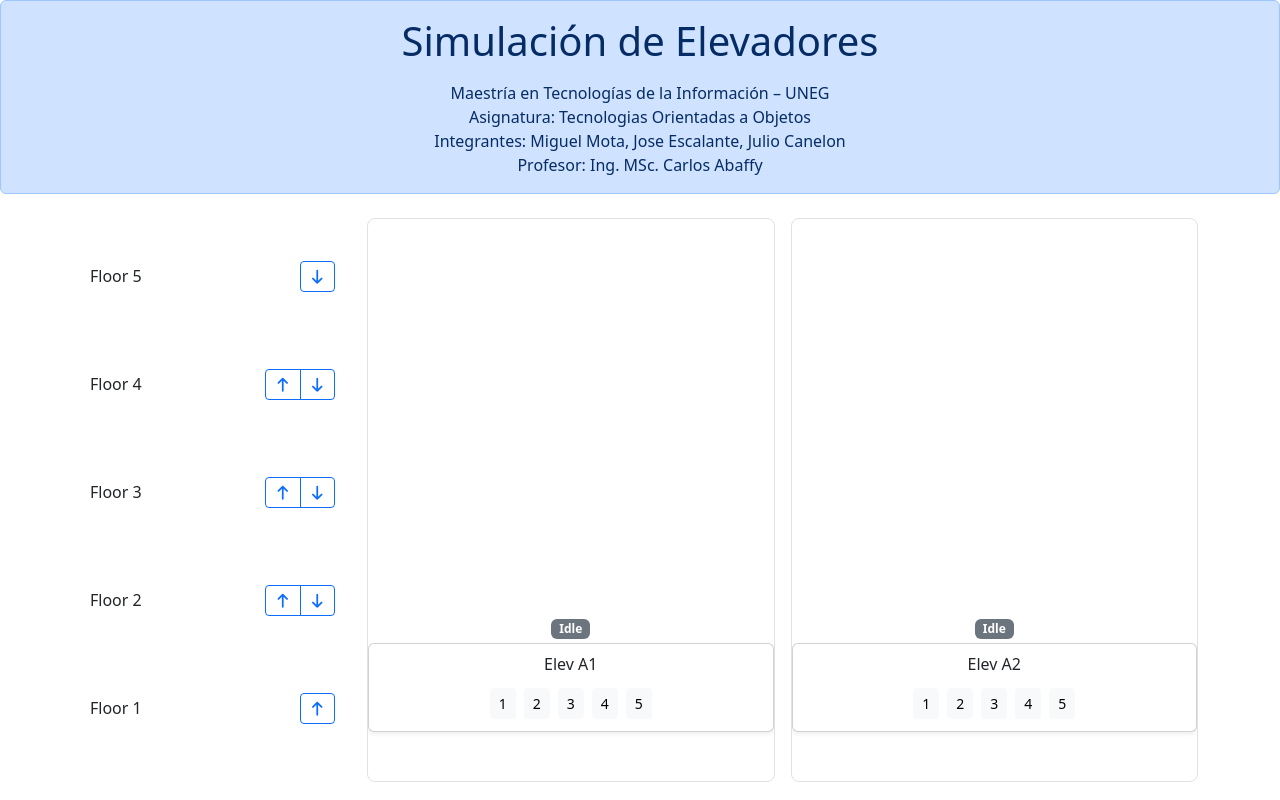
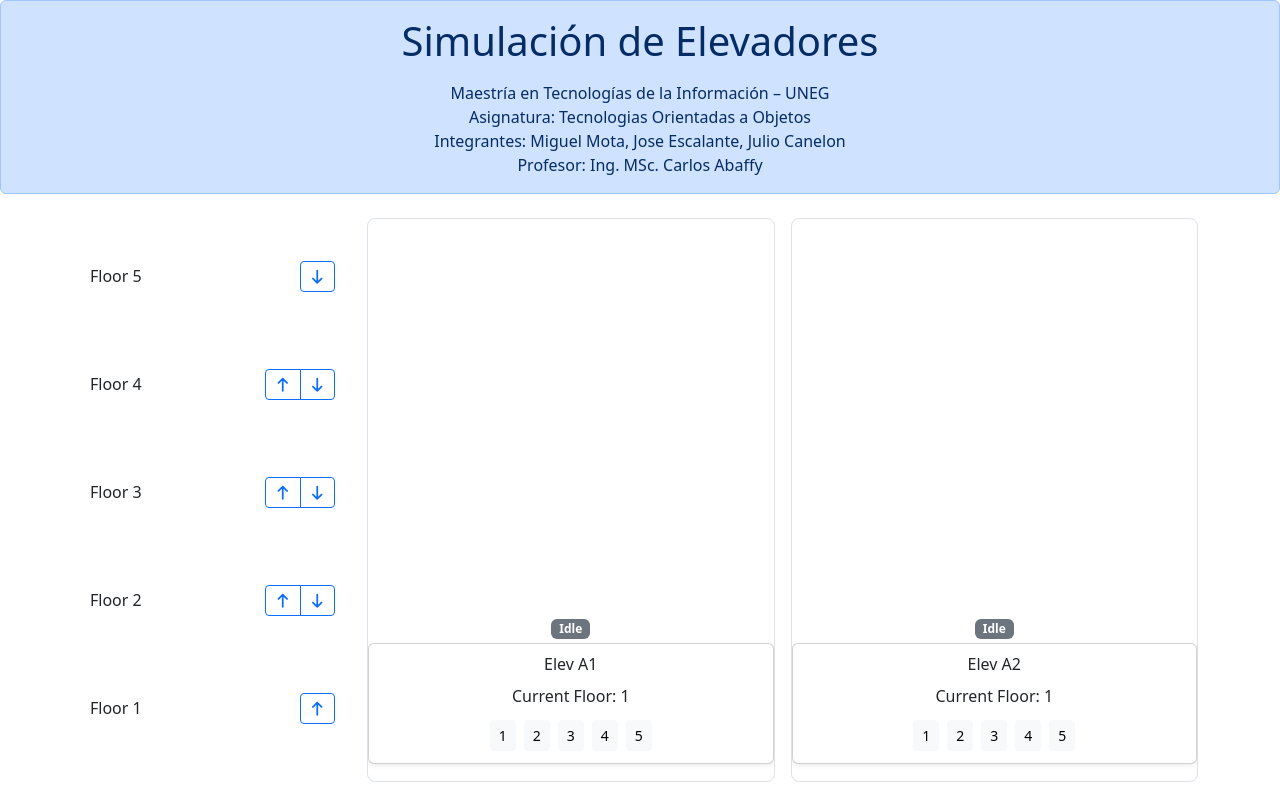
Before and after one commit to juliocanelon/elevator-sim, a React (Create React App) app: page / in a window 1280 px wide. Built offline with nearby package versions, Linux system fonts and the light colour scheme; no server answers.

Commit message:
feat: display current floor inside elevators

```diff
--- a/src/components/ElevatorSimulation.js
+++ b/src/components/ElevatorSimulation.js
@@ -65,6 +65,7 @@ function ElevatorSimulation() {
                   <Card className="shadow-sm rounded w-100">
                     <Card.Body className="p-2">
                       <div className="mb-2 text-center">Elev {e.id}</div>
+                      <div className="mb-2 text-center">Current Floor: {e.currentFloor}</div>
                       <DestinationPanel elevatorId={e.id} floors={floors} />
                     </Card.Body>
                   </Card>
```
Also changed, not shown: 1 other file (tests, documents, lock files or other folders).
